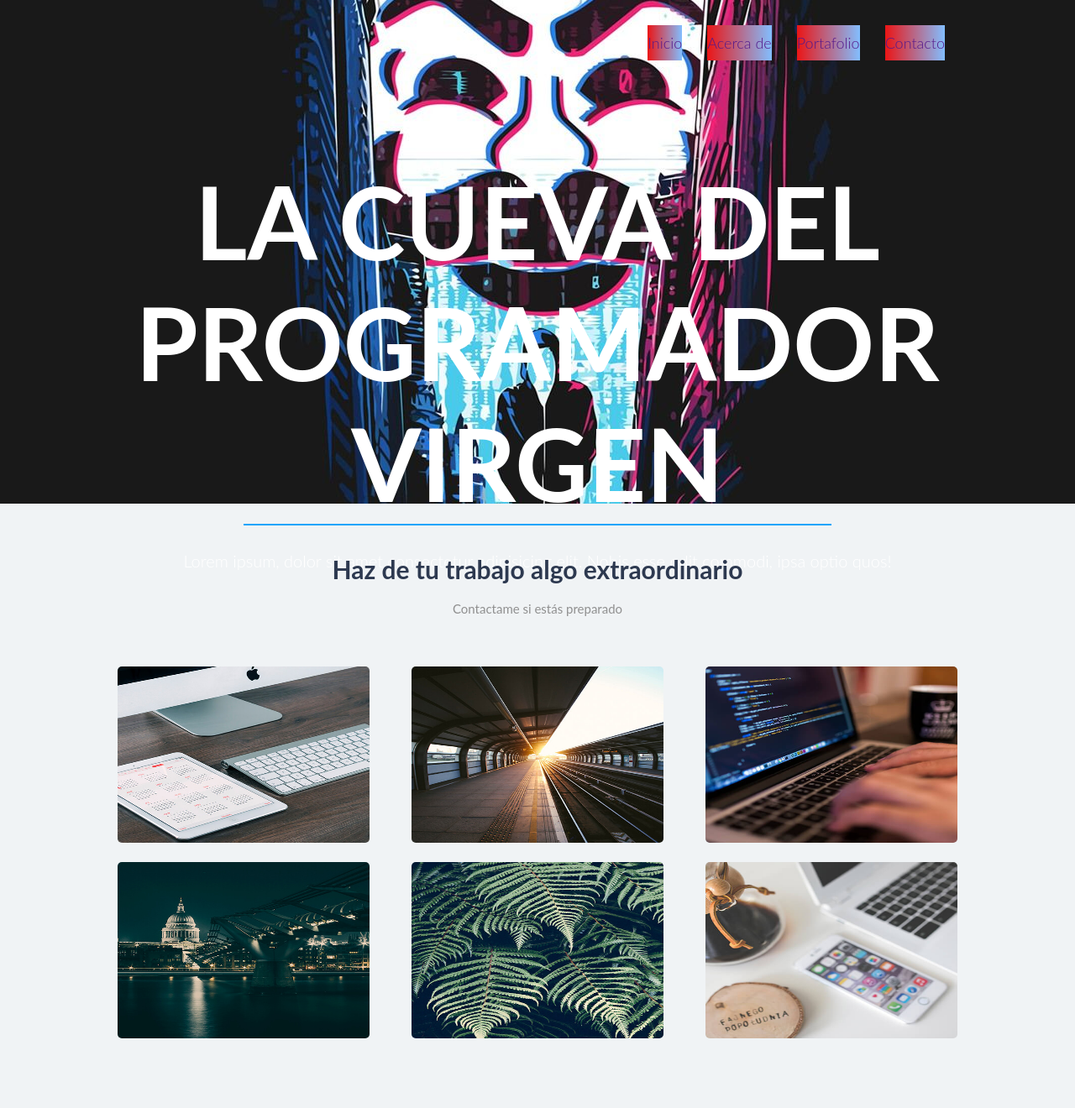
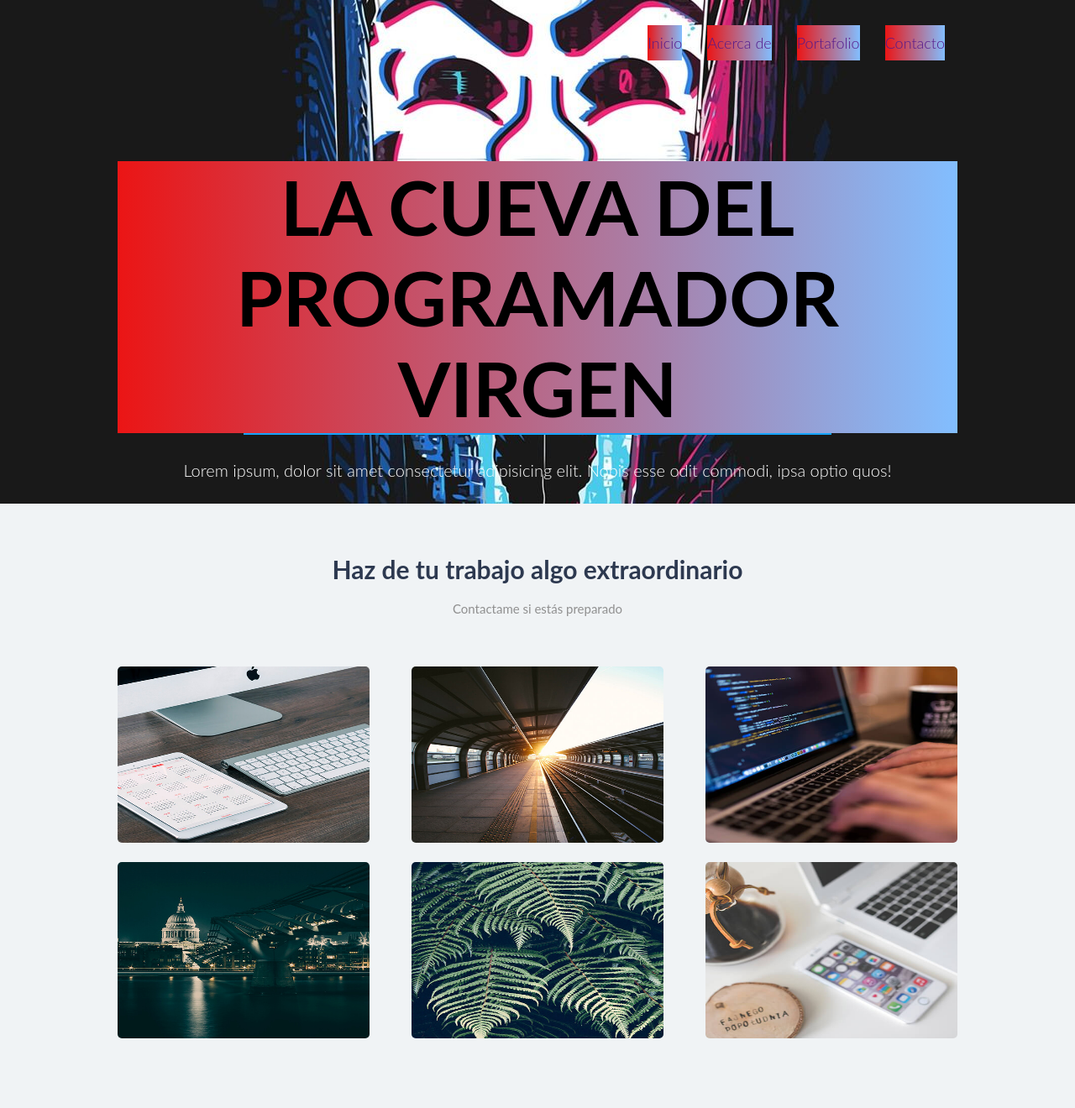
Before and after one commit to la-cueva-del-programador/cursos, a PHP site: page / in a window 1280 px wide. Shown: the whole page at 84% size. Run offline with PHP 8.4, Linux system fonts and the light colour scheme.

Commit message:
Update estilos.css

```diff
--- a/estilos.css
+++ b/estilos.css
@@ -59,9 +59,16 @@ header .contenido-header{
     align-content: center;
 }
 header .contenido-header .titulo-header{
-    font-size: 120px;
+    font-size: 90px;
     text-align: center;
-    color: #fff;
+    color: background: rgba(235,21,21,1);
+background: -moz-linear-gradient(left, rgba(235,21,21,1) 0%, rgba(130,190,255,1) 100%);
+background: -webkit-gradient(left top, right top, color-stop(0%, rgba(235,21,21,1)), color-stop(100%, rgba(130,190,255,1)));
+background: -webkit-linear-gradient(left, rgba(235,21,21,1) 0%, rgba(130,190,255,1) 100%);
+background: -o-linear-gradient(left, rgba(235,21,21,1) 0%, rgba(130,190,255,1) 100%);
+background: -ms-linear-gradient(left, rgba(235,21,21,1) 0%, rgba(130,190,255,1) 100%);
+background: linear-gradient(to right, rgba(235,21,21,1) 0%, rgba(130,190,255,1) 100%);
+filter: progid:DXImageTransform.Microsoft.gradient( startColorstr='#eb1515', endColorstr='#82beff', GradientType=1 );;
     text-align: center;
 }
 
```
